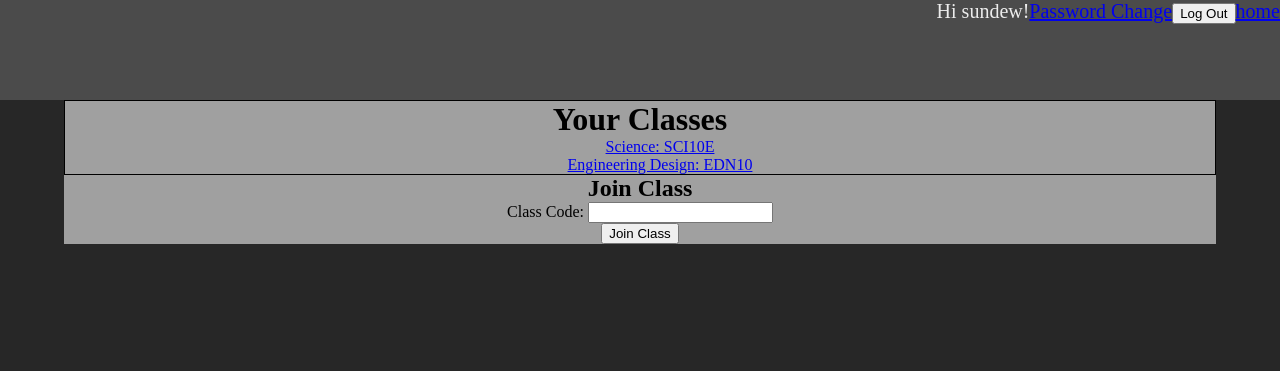
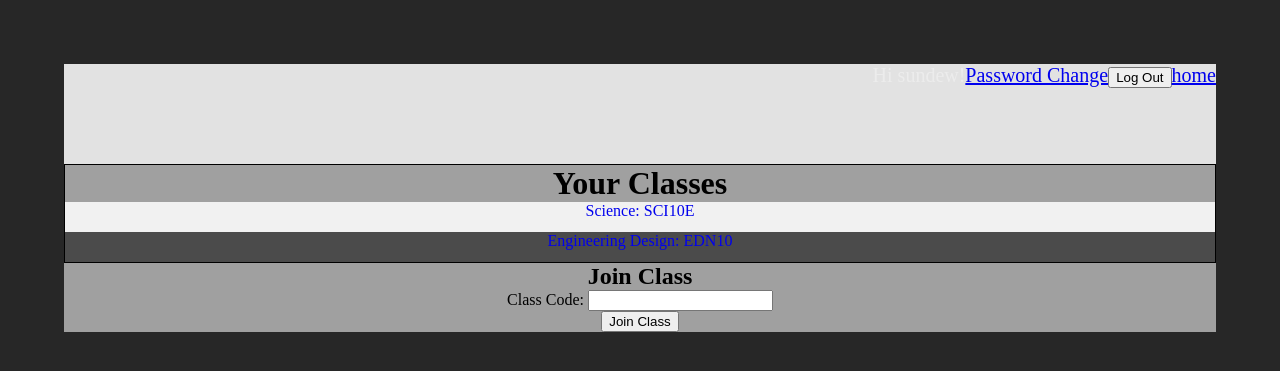
Before and after one commit to sundew0/StudentRequest, a Django app: page / in a window 1280 px wide. Shown: the top 371 px of the page. Run offline with Django 5.2, Linux system fonts and the light colour scheme; a user stored in the database is signed in; data comes from the database, SQL or seed files in the repository; both versions use the stored data as it was after the commit.

Commit message:
modified:   accounts/__pycache__/urls.cpython-310.pyc 	modified:   db.sqlite3 	modified:   django_project/__pycache__/settings.cpython-310.pyc 	modified:   django_project/settings.py 	modified:   static/base.css 	modified:   static/home.css 	modified:   templates/home.html

```diff
--- a/django_project/settings.py
+++ b/django_project/settings.py
@@ -23,11 +23,11 @@ BASE_DIR = Path(__file__).resolve().parent.parent
 SECRET_KEY = 'django-insecure-ufn%=eh$a71hm&3f1q4=!wr()qn+l#bd4qrns!#q%)xso@14s='
 
 # SECURITY WARNING: don't run with debug turned on in production!
-DEBUG = False
+DEBUG = True
 
 ALLOWED_HOSTS = ['*']
 CSRF_TRUSTED_ORIGINS = ['http://*',
-                        'https://*']
+                        'https://localhost:8000']
 # Application definition
 
 INSTALLED_APPS = [
--- a/static/base.css
+++ b/static/base.css
@@ -9,12 +9,13 @@ body{
     font-size: 50px;
 }
 #navbar {
-    background-color: rgb(75, 75, 75);
+    background-color: rgb(226, 226, 226);
     color: rgb(236, 236, 236);
     height: 100px;
     font-size: 20px;
     display: flex;
     justify-content: flex-end;
+    margin: 5% 5% 0 5%;
 }
 
 #navbar .heading{
--- a/static/home.css
+++ b/static/home.css
@@ -3,4 +3,23 @@
 }
 #ClassList li {
     list-style-type: none;
+    margin: 0;
 }
+#ClassList ul {
+    padding: 0;
+}
+#ClassItem{
+    height: 30px;
+}
+#ClassItem a{
+
+    text-decoration: none;
+}
+#ClassItem:nth-child(even){
+    color: white;
+    background-color: rgb(75, 75, 75);
+}
+#ClassItem:nth-child(odd){
+    color: black;
+    background-color: rgb(241, 241, 241);
+}
--- a/templates/home.html
+++ b/templates/home.html
@@ -14,7 +14,13 @@
   <h1>Your Classes</h1>
   <ul>
     {% for class in class_list %}
-      <li><a href="/class/{{ class.ClassID.id }}">{{ class.ClassID.ClassName }}: {{ class.ClassID.ClassCode }}</a></li>
+       <div id="ClassItem">
+        <li>
+
+          <a href="/class/{{ class.ClassID.id }}">{{ class.ClassID.ClassName }}: {{ class.ClassID.ClassCode }}</a>
+
+        </li>
+      </div>
     {% endfor %}
   </ul>
 </div>
```
Also changed, not shown: db.sqlite3.
